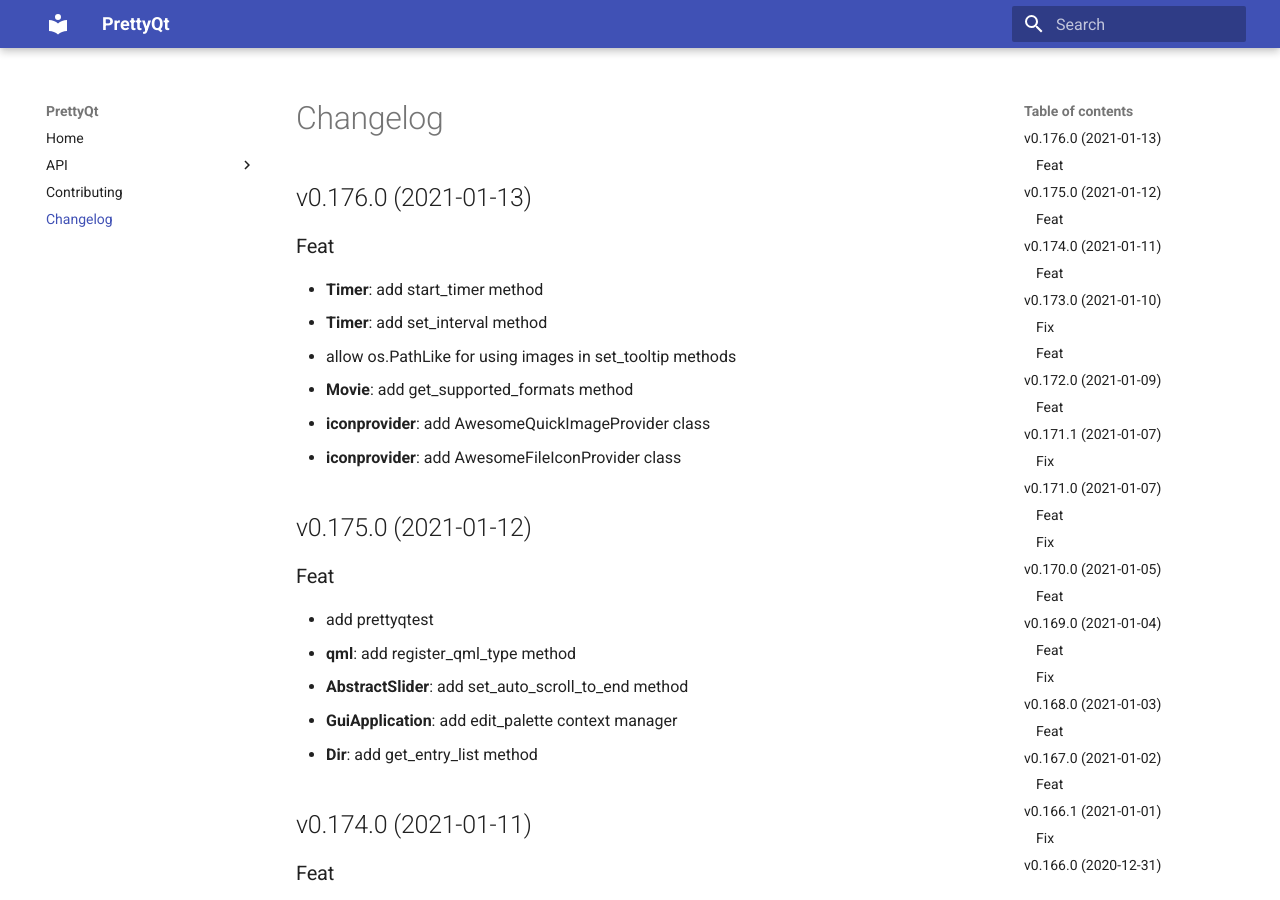
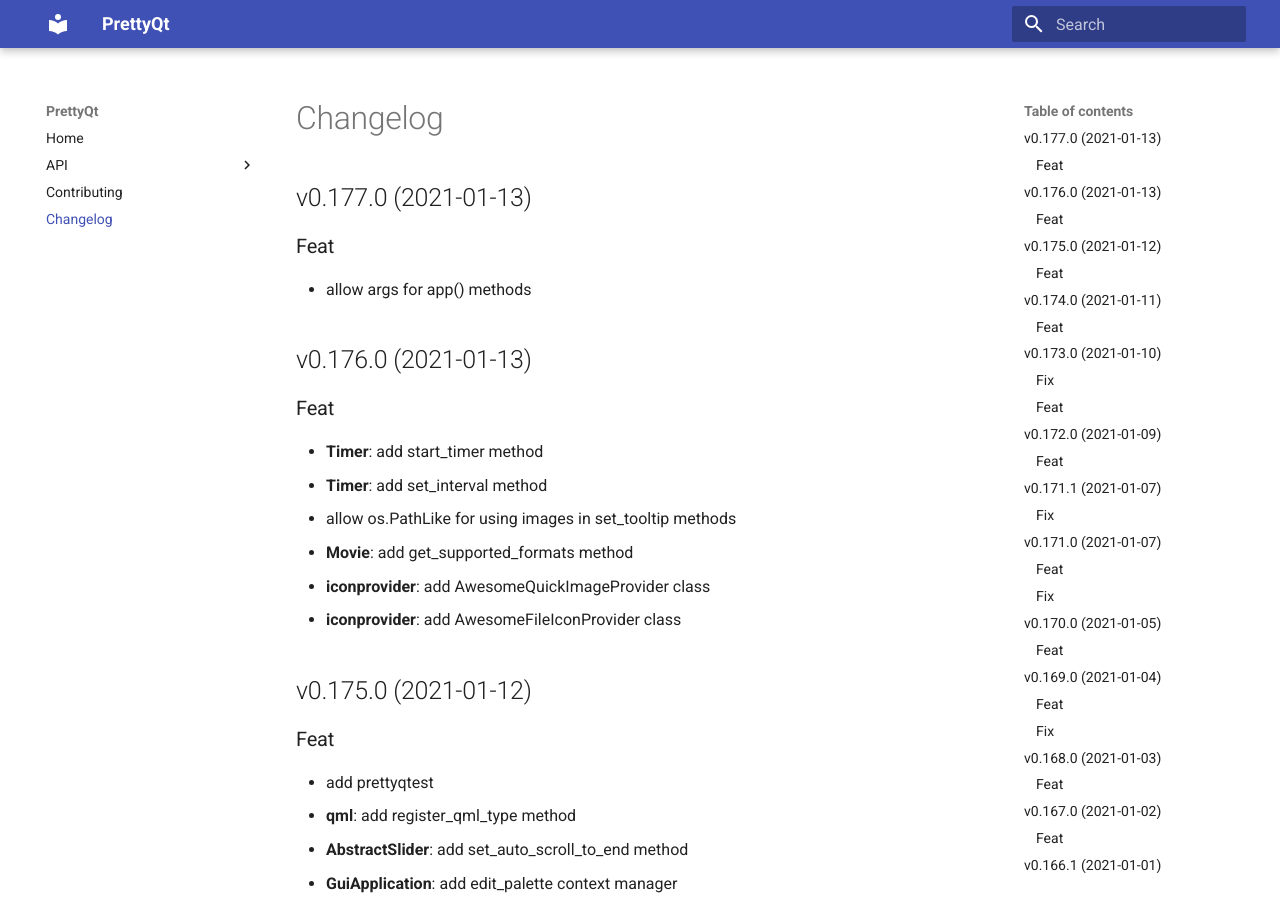
Before and after one commit to phil65/PrettyQt, an MkDocs documentation site: the page built from docs/changelog.md, in a window 1280 px wide and 900 px high. Built offline with MkDocs 1.6.1 and Material for MkDocs 9.7.7, drawn with Linux system fonts in a browser that asks for light colours.

Commit message:
bump: version 0.176.0 → 0.177.0

```diff
--- a/docs/changelog.md
+++ b/docs/changelog.md
@@ -1,3 +1,9 @@
+## v0.177.0 (2021-01-13)
+
+### Feat
+
+- allow args for app() methods
+
 ## v0.176.0 (2021-01-13)
 
 ### Feat
--- a/prettyqt/__init__.py
+++ b/prettyqt/__init__.py
@@ -3,7 +3,7 @@
 
 __author__ = """Philipp Temminghoff"""
 __email__ = "phil65@kodi.tv"
-__version__ = "0.176.0"
+__version__ = "0.177.0"
 
 ROOT_PATH = pathlib.Path(__file__).parent
 
--- a/pyproject.toml
+++ b/pyproject.toml
@@ -1,6 +1,6 @@
 [tool.poetry]
 name = "PrettyQt"
-version = "0.176.0"
+version = "0.177.0"
 description = "A pythonic layer on top of PyQt5 / PySide2 / PySide6"
 readme = 'docs/index.md'
 repository = "https://github.com/phil65/prettyqt"
@@ -139,7 +139,7 @@
 '''
 [tool.commitizen]
 name = "cz_conventional_commits"
-version = "0.176.0"
+version = "0.177.0"
 tag_format = "v$version"
 version_files = [
     "prettyqt/__init__.py:__version__",
--- a/setup.py
+++ b/setup.py
@@ -37,6 +37,6 @@
     packages=find_packages(),
     test_suite="tests",
     url="https://github.com/phil65/prettyqt",
-    version="0.176.0",
+    version="0.177.0",
     zip_safe=False,
 )
```
Also changed, not shown: CHANGELOG.md (+6 -0 lines).
